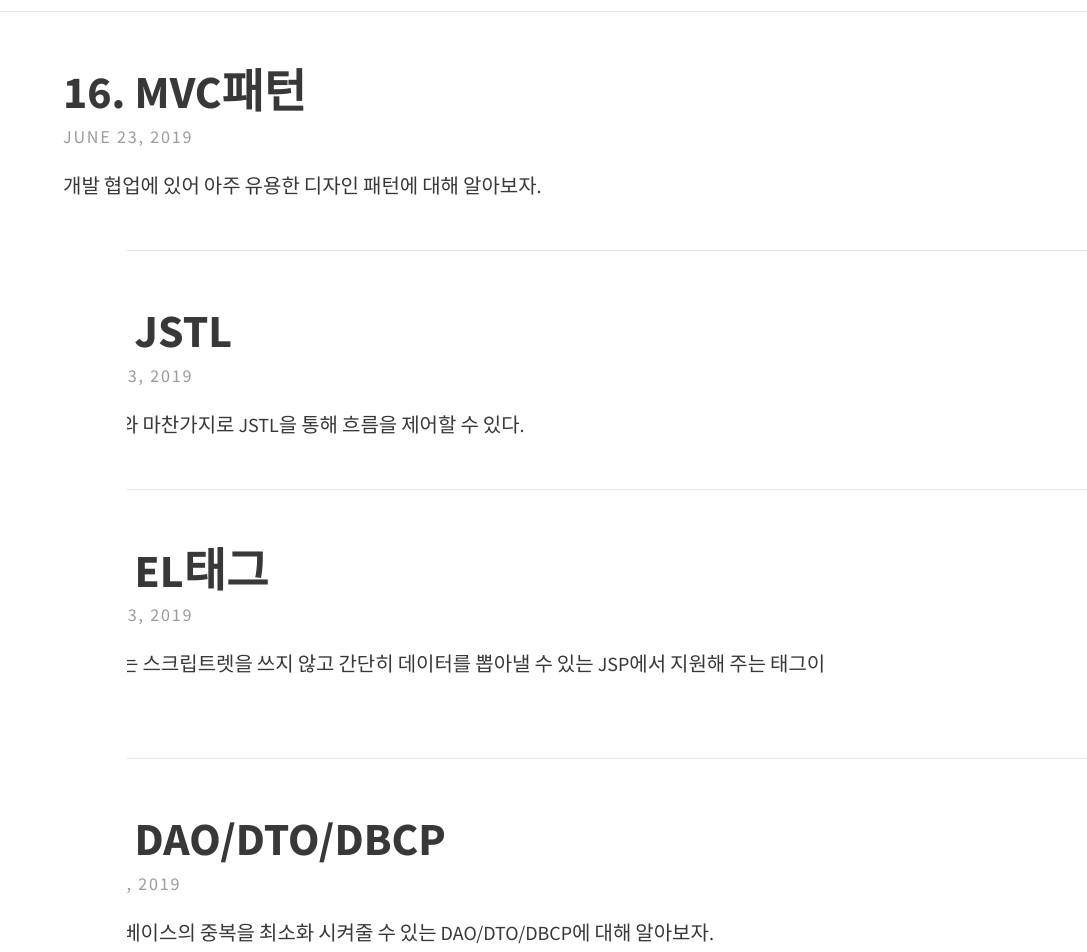
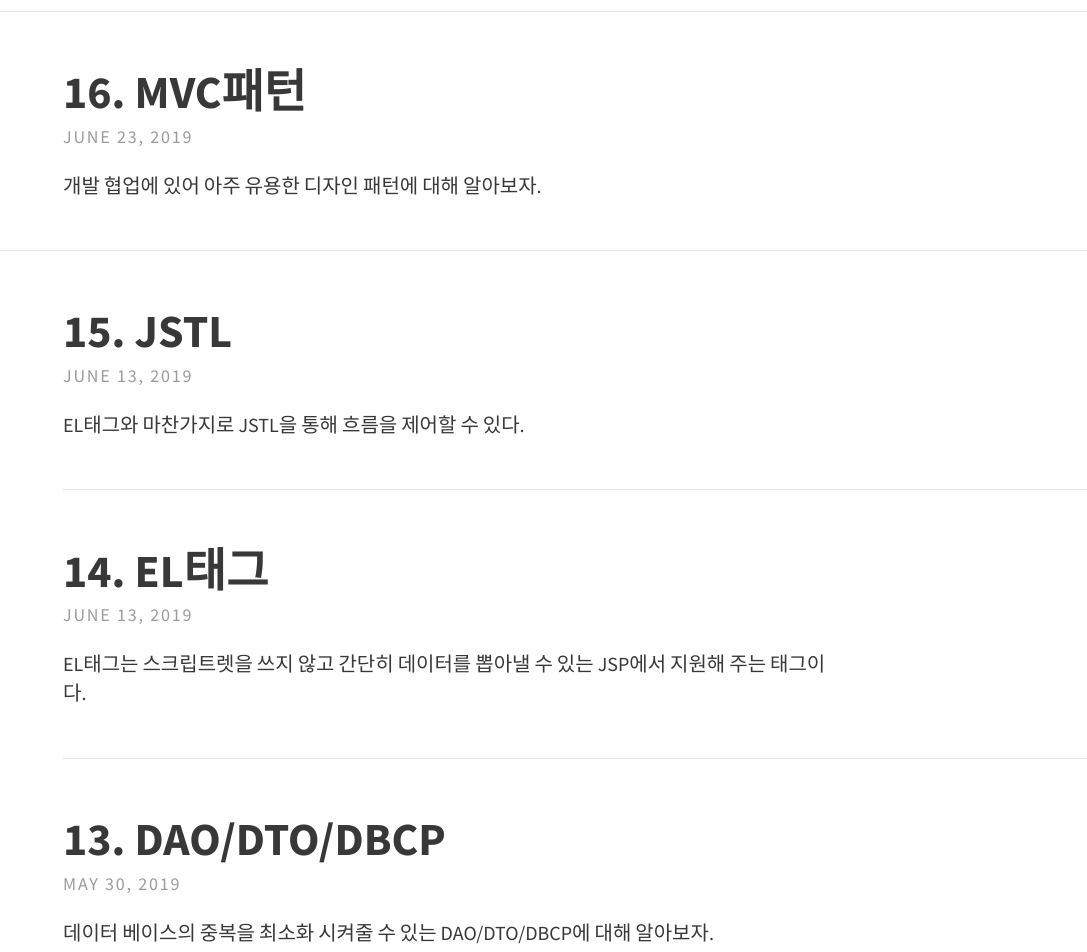
Before and after one commit to gunbin91/gunbin91.github.io, a Jekyll site: the page built from index.html, in a window 1280 px wide. Shown: the part 577-1529 px from the top of the page, without its empty margins (193-1280 px from the left). Built offline with Jekyll 4.4.1, drawn with Linux system fonts in a browser that asks for light colours; the list of posts is cut into pages by our own code.

Commit message:
애드센스 사이드 수정3

```diff
--- a/_includes/head.html
+++ b/_includes/head.html
@@ -160,12 +160,12 @@ window.addEventListener('copy', function (e){
 <!-- 사이드바 만들기-->
 <style>
 .adsens_side {
-  width: 25%;
+  width: 20%;
   position: absolute;
   z-index: 1;
-  top: 800px;
+  top: 1000px;
   background: white;
-  overflow-x: hidden;
+  overflow: hidden;
   padding: 0;
   height: 100%;
 }
```
